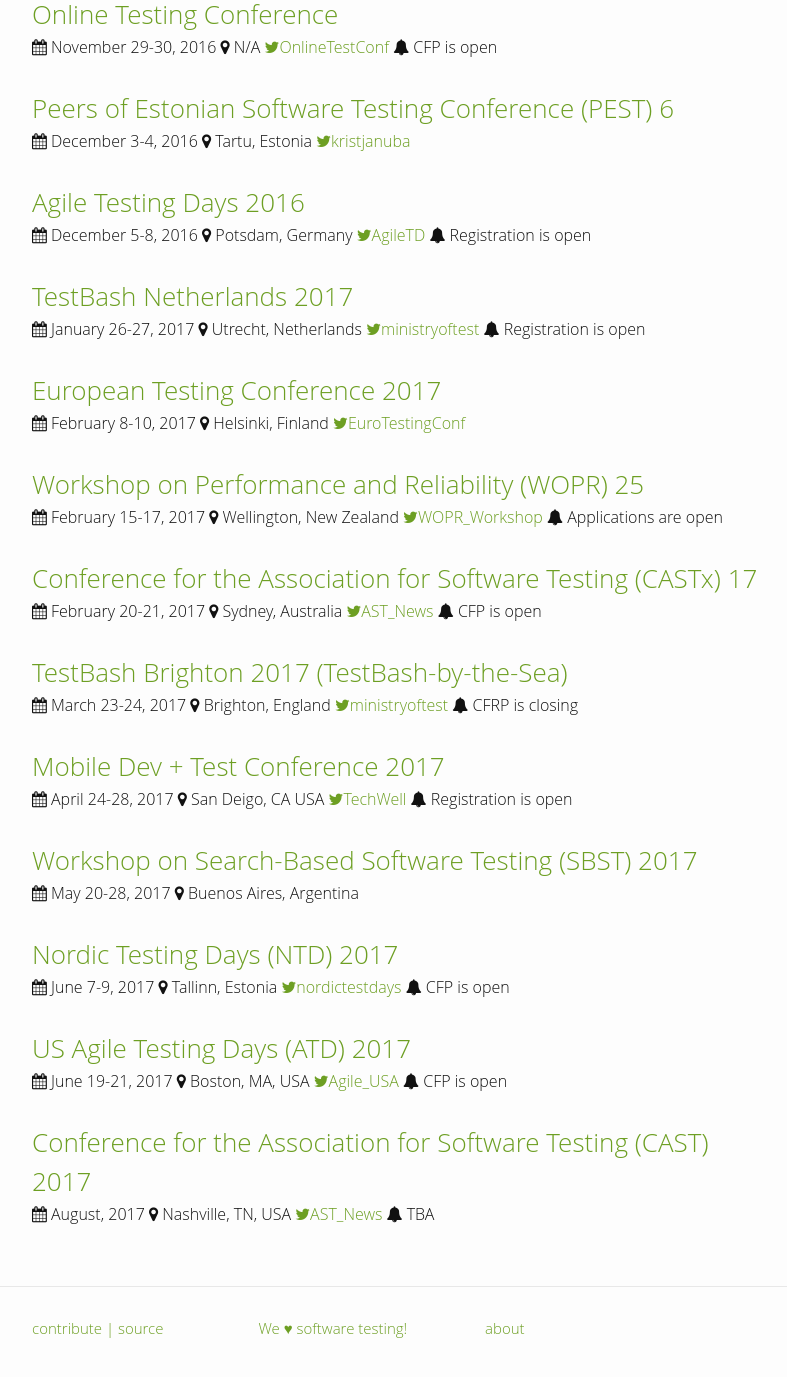
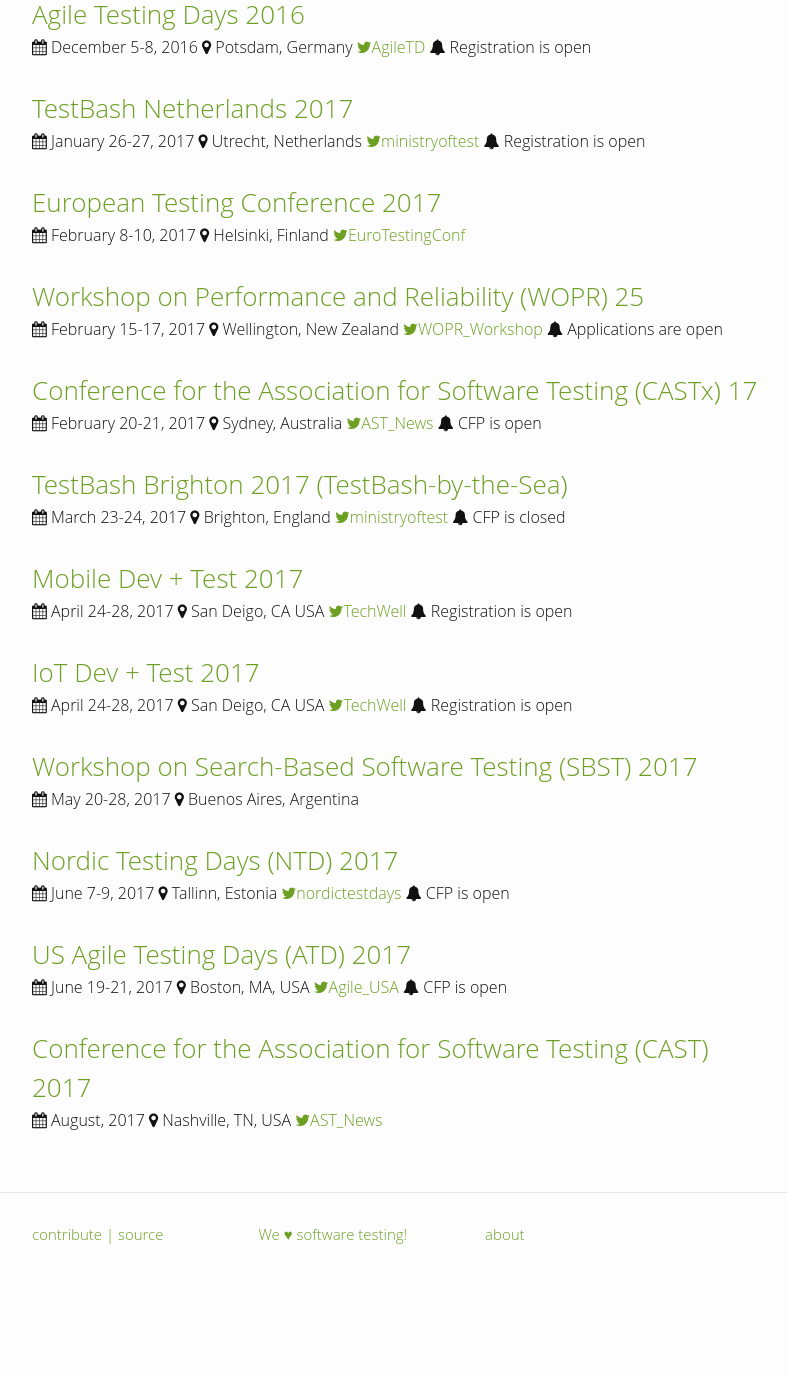
Before and after one commit to TestingConferences/testingconferences.github.io, a Jekyll site: the page built from index.html, in a window 1280 px wide and 1400 px high, scrolled down 1798 px. Shown: the top 1377 px of the window, without its empty margins (238-1025 px from the left). Built offline with Jekyll 4.4.1, drawn with Linux system fonts in a browser that asks for light colours; after the commit the page ends 3104 px from its top, so only the background shows below that; some of the changed text lies outside the part shown.

Commit message:
Moving Testival and New TC to past

```diff
--- a/_data/current.yml
+++ b/_data/current.yml
@@ -1,15 +1,3 @@
-- name: New Testing Conference
-  location: New York, NY, USA
-  dates: "September 26-27, 2016"
-  url: http://testmastersacademy.org/index.html
-  twitter: testmastersacad
-
-- name: Testival eu 2016
-  location: Kitchener, ON, Canada
-  dates: "September 26-27, 2016"
-  url: http://kwsqa.org/conference/
-  twitter: testivaleu
-
 - name: Software Testing Conference NORTH 2016
   location: London, England
   dates: "September 27-28, 2016"
@@ -90,6 +78,7 @@
   dates: "November 10-11, 2016"
   url: http://www.ministryoftesting.com/training-events/testbash-philadelphia-2016/
   twitter: ministryoftest
+  status: Registration is open
 
 - name: SeleniumConf UK 2016
   location: London, UK
@@ -150,12 +139,19 @@
   dates: "March 23-24, 2017"
   url: http://www.ministryoftesting.com/training-events/testbash-brighton-2017/
   twitter: ministryoftest
-  status: CFRP is closing
+  status: CFP is closed
 
-- name: Mobile Dev + Test Conference 2017
+- name: Mobile Dev + Test 2017
   location: San Deigo, CA USA
   dates: "April 24-28, 2017"
   url: https://mobiledevtest.techwell.com/
+  twitter: TechWell
+  status: Registration is open
+
+- name: IoT Dev + Test 2017
+  location: San Deigo, CA USA
+  dates: "April 24-28, 2017"
+  url: https://iotdevtest.techwell.com/
   twitter: TechWell
   status: Registration is open
 
@@ -183,4 +179,3 @@
   dates: "August, 2017"
   url: http://www.associationforsoftwaretesting.org/
   twitter: AST_News
-  status: TBA
```
Also changed, not shown: _data/past.yml (+12 -0 lines).
